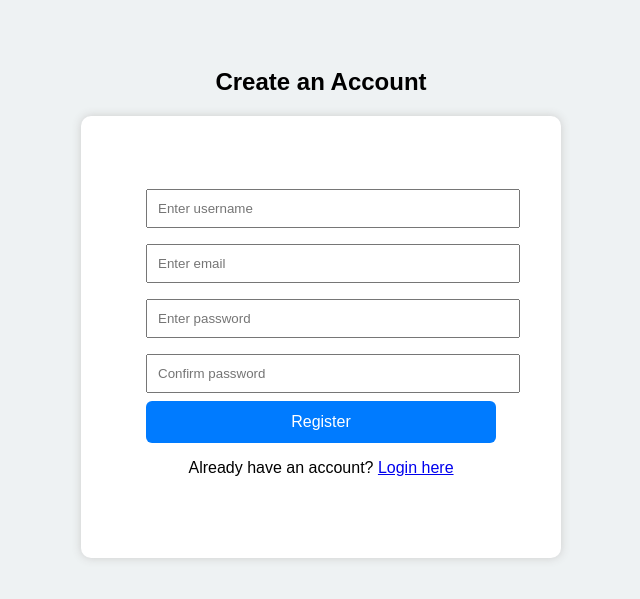
After one commit to KongMongVang/assignment2, a PHP site: page /register.php in a window 1280 px wide. The commit adds this page. Shown: the top 599 px of the page, without its empty margins (319-959 px from the left). Run offline with PHP 8.4, Linux system fonts and the light colour scheme.

Commit message:
register page created

```diff
--- a/index.php
+++ b/index.php
@@ -120,6 +120,7 @@ a:hover {
   .container-fluid {
     padding: 0 1rem;
   }
+
 }
 </style>
 </head>
--- /dev/null
+++ b/register.php
@@ -0,0 +1,114 @@
+<?php
+// Connect to database
+include "reusable/connect.php";
+
+$error = "";
+$success = "";
+
+if ($_SERVER["REQUEST_METHOD"] == "POST") {
+
+    $username = trim($_POST["username"]);
+    $email = trim($_POST["email"]);
+    $password = trim($_POST["password"]);
+    $confirm = trim($_POST["confirm"]);
+
+    if ($username == "" || $email == "" || $password == "" || $confirm == "") {
+        $error = "Please fill in all fields.";
+
+    } elseif (!filter_var($email, FILTER_VALIDATE_EMAIL)) {
+        $error = "Please enter a valid email address.";
+
+    } elseif ($password !== $confirm) {
+        $error = "Passwords do not match.";
+
+    } else {
+
+        $checkSql = "SELECT * FROM users WHERE email='$email' OR username='$username'";
+        $result = mysqli_query($connect, $checkSql);
+
+        if (mysqli_num_rows($result) > 0) {
+            $error = "This username or email already exists.";
+        } else {
+
+            $hashedPassword = password_hash($password, PASSWORD_DEFAULT);
+
+            $insertSql = "
+                INSERT INTO users (username, email, password)
+                VALUES ('$username', '$email', '$hashedPassword')
+            ";
+
+            if (mysqli_query($connect, $insertSql)) {
+                $success = "Registration successful! Redirecting...";
+
+                // Redirect to login after 2 seconds
+                header("refresh:2; url=login.php");
+
+            } else {
+                $error = "Something went wrong. Please try again.";
+            }
+        }
+    }
+}
+?>
+<!DOCTYPE html>
+<html>
+<head>
+    <title>Register</title>
+    <style>
+        body {
+            font-family: Arial;
+            background:#eef2f3;
+            padding:40px;
+        }
+        form {
+            width: 350px;
+            background: #fff;
+            padding: 65px;
+            margin: auto;
+            border-radius: 10px;
+            box-shadow: 0 0 10px #ccc;
+        }
+        input {
+            width: 100%;
+            padding: 10px;
+            margin: 8px 0;
+        }
+        button {
+            width: 100%;
+            padding: 12px;
+            background: #007bff;
+            border: none;
+            color: white;
+            font-size: 16px;
+            cursor: pointer;
+            border-radius: 6px;
+            align: center
+        }
+        .error { color: red; }
+        .success { color: green; font-weight: bold; }
+    </style>
+</head>
+<body>
+
+<h2 style="text-align:center;">Create an Account</h2>
+
+<form method="POST">
+
+    <?php if($error) echo "<p class='error'>$error</p>"; ?>
+    <?php if($success) echo "<p class='success'>$success</p>"; ?>
+
+    <input type="text" name="username" placeholder="Enter username" required>
+    <input type="email" name="email" placeholder="Enter email" required>
+    <input type="password" name="password" placeholder="Enter password" required>
+    <input type="password" name="confirm" placeholder="Confirm password" required>
+
+    <button type="submit">Register</button>
+
+    <p style="text-align:center;">
+        Already have an account? <a href="login.php">Login here</a>
+    </p>
+
+</form>
+
+</body>
+</html>
```
Also changed, not shown: reusable/header/nav.php (+9 -1 lines).
